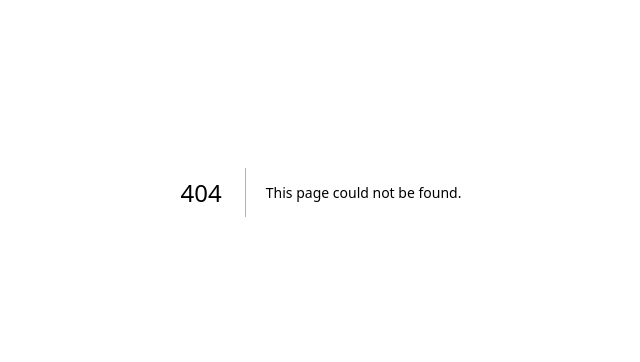
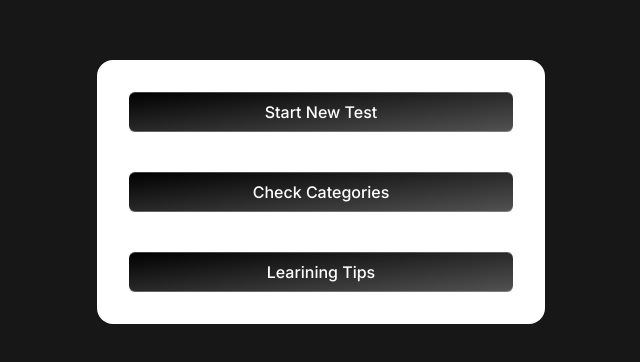
Before and after one commit to TesseractCode/Academia-Innova, a Next.js app in the folder academia-innova/: page /profile in a window 1280 px wide. Before the commit this address had no page. Shown: the part 208-570 px from the top of the page, without its empty margins (319-959 px from the left). Built offline with nearby package versions, Linux system fonts and the light colour scheme.

Commit message:
profile/categories

```diff
--- /dev/null
+++ b/academia-innova/src/app/categories/category/page.tsx
@@ -0,0 +1,53 @@
+"use client";
+import React from "react";
+import { Label } from "../../components/ui/label";
+import { Input } from "../../components/ui/input";
+import { cn } from "../../utils/cn";
+import { useSearchParams } from 'next/navigation';
+import { IconBrandGithub, IconBrandGoogle, IconBrandOnlyfans } from "@tabler/icons-react";
+// import NextNProgress from 'nextjs-progressbar';
+
+const SignupFormDemo = () => {
+  const searchParams = useSearchParams();
+  const title = searchParams.get('title');
+  return (
+    <div className="space-y-10 max-w-md w-full mx-auto rounded-none md:rounded-2xl p-4 md:p-8 shadow-input bg-white dark:bg-black">
+      <h2 className="font-bold text-xl text-neutral-800 dark:text-neutral-200">
+        {title}
+      </h2>
+      <button
+        className="bg-gradient-to-br relative group/btn from-black dark:from-zinc-900 dark:to-zinc-900 to-neutral-600 block dark:bg-zinc-800 w-full text-white rounded-md h-10 font-medium shadow-[0px_1px_0px_0px_#ffffff40_inset,0px_-1px_0px_0px_#ffffff40_inset] dark:shadow-[0px_1px_0px_0px_var(--zinc-800)_inset,0px_-1px_0px_0px_var(--zinc-800)_inset]"
+        type="submit"
+      >
+        Learning Path
+        <BottomGradient />
+      </button>
+
+    </div>
+  );
+};
+
+export default SignupFormDemo;
+
+const BottomGradient = () => {
+  return (
+    <>
+      <span className="group-hover/btn:opacity-100 block transition duration-500 opacity-0 absolute h-px w-full -bottom-px inset-x-0 bg-gradient-to-r from-transparent via-cyan-500 to-transparent" />
+      <span className="group-hover/btn:opacity-100 blur-sm block transition duration-500 opacity-0 absolute h-px w-1/2 mx-auto -bottom-px inset-x-10 bg-gradient-to-r from-transparent via-indigo-500 to-transparent" />
+    </>
+  );
+};
+
+const LabelInputContainer = ({
+  children,
+  className,
+}: {
+  children: React.ReactNode;
+  className?: string;
+}) => {
+  return (
+    <div className={cn("flex flex-col space-y-2 w-full", className)}>
+      {children}
+    </div>
+  );
+};
--- a/academia-innova/src/app/components/ui/card-hover-effect.tsx
+++ b/academia-innova/src/app/components/ui/card-hover-effect.tsx
@@ -19,22 +19,25 @@
   return (
     <div
       className={cn(
-        "grid grid-cols-1 md:grid-cols-2  lg:grid-cols-5  py-10",
+        "grid grid-cols-1 md:grid-cols-2 lg:grid-cols-5 py-10",
         className
       )}
     >
       {items.map((item, idx) => (
         <Link
-          href={item?.link}
-          key={item?.link}
-          className="relative group  block p-2 h-full w-full"
+          href={{
+            pathname: `/categories/category`,
+            query: { title: item.title }
+          }}
+          key={item.link}
+          className="relative group block p-2 h-full w-full"
           onMouseEnter={() => setHoveredIndex(idx)}
           onMouseLeave={() => setHoveredIndex(null)}
         >
           <AnimatePresence>
             {hoveredIndex === idx && (
               <motion.span
-                className="absolute inset-0 h-full w-full bg-neutral-200 dark:bg-slate-800/[0.8] block  rounded-3xl"
+                className="absolute inset-0 h-full w-full bg-neutral-200 dark:bg-slate-800/[0.8] block rounded-3xl"
                 layoutId="hoverBackground"
                 initial={{ opacity: 0 }}
                 animate={{
@@ -78,6 +81,7 @@
     </div>
   );
 };
+
 export const CardTitle = ({
   className,
   children,
@@ -91,6 +95,7 @@
     </h4>
   );
 };
+
 export const CardDescription = ({
   className,
   children,
--- /dev/null
+++ b/academia-innova/src/app/profile/page.tsx
@@ -0,0 +1,69 @@
+"use client";
+import React from "react";
+import { Label } from "../components/ui/label";
+import { Input } from "../components/ui/input";
+import { useRouter } from 'next/navigation';
+import { cn } from "../utils/cn";
+import { IconBrandGithub, IconBrandGoogle, IconBrandOnlyfans } from "@tabler/icons-react";
+// import NextNProgress from 'nextjs-progressbar';
+
+const Profile = () => {
+    const router = useRouter();
+  const handleCheckCategories = () => {
+    console.log('pula')
+    router.push('/categories');
+  };
+  return (
+    <div className="space-y-10 max-w-md w-full mx-auto rounded-none md:rounded-2xl p-4 md:p-8 shadow-input bg-white dark:bg-black">
+      <button
+        className="bg-gradient-to-br relative group/btn from-black dark:from-zinc-900 dark:to-zinc-900 to-neutral-600 block dark:bg-zinc-800 w-full text-white rounded-md h-10 font-medium shadow-[0px_1px_0px_0px_#ffffff40_inset,0px_-1px_0px_0px_#ffffff40_inset] dark:shadow-[0px_1px_0px_0px_var(--zinc-800)_inset,0px_-1px_0px_0px_var(--zinc-800)_inset]"
+        type="submit"
+      >
+        Start New Test
+        <BottomGradient />
+      </button>
+      {/* <NextNProgress color="#29D" startPosition={0.3} stopDelayMs={200} height={3} showOnShallow={true} /> */}
+      <button
+        className="bg-gradient-to-br relative group/btn from-black dark:from-zinc-900 dark:to-zinc-900 to-neutral-600 block dark:bg-zinc-800 w-full text-white rounded-md h-10 font-medium shadow-[0px_1px_0px_0px_#ffffff40_inset,0px_-1px_0px_0px_#ffffff40_inset] dark:shadow-[0px_1px_0px_0px_var(--zinc-800)_inset,0px_-1px_0px_0px_var(--zinc-800)_inset]"
+        type="submit"
+        onClick={handleCheckCategories}
+      >
+        Check Categories
+        <BottomGradient />
+      </button>
+      <button
+        className="bg-gradient-to-br relative group/btn from-black dark:from-zinc-900 dark:to-zinc-900 to-neutral-600 block dark:bg-zinc-800 w-full text-white rounded-md h-10 font-medium shadow-[0px_1px_0px_0px_#ffffff40_inset,0px_-1px_0px_0px_#ffffff40_inset] dark:shadow-[0px_1px_0px_0px_var(--zinc-800)_inset,0px_-1px_0px_0px_var(--zinc-800)_inset]"
+        type="submit"
+      >
+        Learining Tips
+        <BottomGradient />
+      </button>
+
+    </div>
+  );
+};
+
+export default Profile;
+
+const BottomGradient = () => {
+  return (
+    <>
+      <span className="group-hover/btn:opacity-100 block transition duration-500 opacity-0 absolute h-px w-full -bottom-px inset-x-0 bg-gradient-to-r from-transparent via-cyan-500 to-transparent" />
+      <span className="group-hover/btn:opacity-100 blur-sm block transition duration-500 opacity-0 absolute h-px w-1/2 mx-auto -bottom-px inset-x-10 bg-gradient-to-r from-transparent via-indigo-500 to-transparent" />
+    </>
+  );
+};
+
+const LabelInputContainer = ({
+  children,
+  className,
+}: {
+  children: React.ReactNode;
+  className?: string;
+}) => {
+  return (
+    <div className={cn("flex flex-col space-y-2 w-full", className)}>
+      {children}
+    </div>
+  );
+};
```
Also changed, not shown: academia-innova/src/app/categories/page.tsx (renamed from academia-innova/src/app/user/page.tsx), academia-innova/src/app/learning_path/page.tsx (added).
